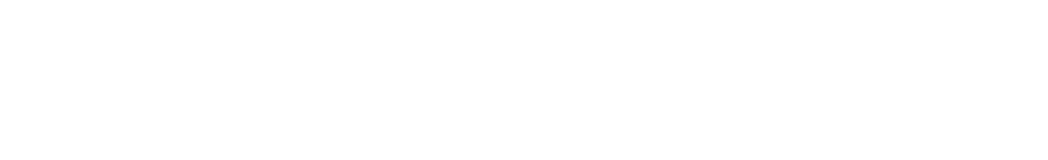
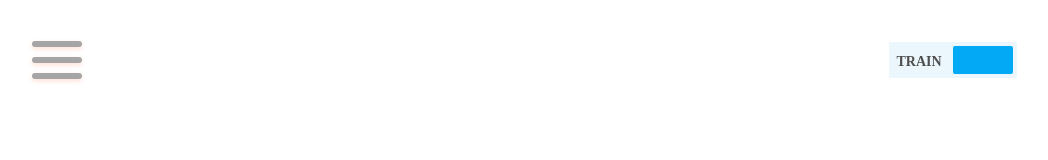
Before and after one commit to PaulBatona/english-for-kids, a plain HTML site: page index.html in a window 1280 px wide. Shown: the whole page, without its empty margins (123-1171 px from the left). Drawn offline with Linux system fonts and the light colour scheme.

Commit message:
feat: add menu button and toggle slider for train/play mode

```diff
--- a/index.html
+++ b/index.html
@@ -7,6 +7,21 @@
     <title>Document</title>
 </head>
 <body>
+  <header class="header">
+    <div class="menu-btn">
+      <div class="menu-btn__burger">
+
+      </div>
+    </div>
+    <div class="button" id="toggle-button">
+      <input type="checkbox" class="checkbox">
+        <div class="knobs">
+          <span></span>
+        </div>
+        <div class="layer"></div>
+    </div>
+  </header>
+
     <script src="script.js"></script>
 </body>
 </html>
--- a/script.js
+++ b/script.js
@@ -0,0 +1,12 @@
+const menuBtn = document.querySelector('.menu-btn');
+let menuOpen = false;
+
+menuBtn.addEventListener('click', () => {
+    if(!menuOpen){
+        menuBtn.classList.add('open');
+        menuOpen = true;
+    } else {
+        menuBtn.classList.remove('open');
+        menuOpen = false;
+    }
+});
--- a/style.css
+++ b/style.css
@@ -0,0 +1,170 @@
+* {
+    margin: 0;
+    padding: 0;
+    box-sizing: border-box;
+}
+
+.header{
+    display: flex;
+    justify-content: space-between;
+    align-items: center;
+    max-width: 1000px;
+    margin: 20px auto;
+}
+
+/*menu-btn*/
+.menu-btn{
+    position: relative;
+    display: flex;
+    justify-content: center;
+    align-items: center;
+    width: 80px;
+    height: 80px;
+    cursor: pointer;
+    transition: all .5s ease-in-out;
+    border: 3px solid #fff;
+}
+
+.menu-btn__burger{
+    width: 50px;
+    height: 6px;
+    background: #a5a5a5;
+    border-radius: 5px;
+    box-shadow: 0 2px 5px rgba(255, 101, 47, .2);
+    transition: all .5s ease-in-out;
+}
+
+.menu-btn__burger::before,
+.menu-btn__burger::after {
+    content: '';
+    position: absolute;
+    width: 50px;
+    height: 6px;
+    background: #a5a5a5;
+    border-radius: 5px;
+    box-shadow: 0 2px 5px rgba(255, 101, 47, .2);
+    transition: all .5s ease-in-out;
+}
+
+.menu-btn__burger::before{
+    transform: translateY(-16px);
+}
+
+.menu-btn__burger::after{
+    transform: translateY(16px);
+}
+
+.menu-btn.open .menu-btn__burger{
+    transform: translateX(-50px);
+    background: transparent;
+    box-shadow: none;
+}
+
+.menu-btn.open .menu-btn__burger::before{
+    transform: rotate(45deg) translate(35px, -35px);
+}
+
+.menu-btn.open .menu-btn__burger::after{
+    transform: rotate(-45deg) translate(35px, 35px);
+}
+
+/*Toggle button*/
+.knobs, .layer {
+    position: absolute;
+    top: 0;
+    right: 0;
+    bottom: 0;
+    left: 0;
+}
+
+.button {
+    position: relative;
+    width: 128px;
+    height: 36px;
+    overflow: hidden;
+}
+
+.button.r, .button.r .layer {
+    border-radius: 100px;
+}
+
+.button {
+    border-radius: 2px;
+}
+
+.checkbox {
+    position: relative;
+    width: 100%;
+    height: 100%;
+    padding: 0;
+    margin: 0;
+    opacity: 0;
+    cursor: pointer;
+    z-index: 3;
+}
+
+.knobs {
+    z-index: 2;
+}
+
+.layer {
+    width: 100%;
+    background-color: #ebf7fc;
+    transition: 0.3s ease all;
+    z-index: 1;
+}
+
+#toggle-button {
+    overflow: visible;
+}
+
+#toggle-button .knobs {
+    perspective: 70px;
+}
+
+#toggle-button .knobs:before, #toggle-button .knobs:after, #toggle-button .knobs span {
+    position: absolute;
+    top: 4px;
+    border-radius: 2px;
+}
+
+#toggle-button .knobs:before, #toggle-button .knobs:after {
+    width: 52px;
+    height: 10px;
+    color: #4e4e4e;
+    font-size: 14px;
+    font-weight: bold;
+    text-align: center;
+    line-height: 14px;
+    padding: 9px 4px;
+}
+
+#toggle-button .knobs:before {
+    content: 'TRAIN';
+    /* left: 4px; */
+}
+
+#toggle-button .knobs:after {
+    content: 'PLAY';
+    right: 0px;
+}
+
+#toggle-button .knobs span {
+    right: 4px;
+    width: 60px;
+    height: 28px;
+    background-color: #03a9f4;
+    transform: rotateY(0);
+    transform-origin: 0% 50%;
+    transition: 0.6s ease all;
+    z-index: 1;
+}
+
+#toggle-button .checkbox:checked + .knobs span {
+    transform: rotateY(-180deg);
+    background-color: #1ef551;
+}
+
+#toggle-button .checkbox:checked ~ .layer {
+    background-color: #e1fce7;
+}
```
